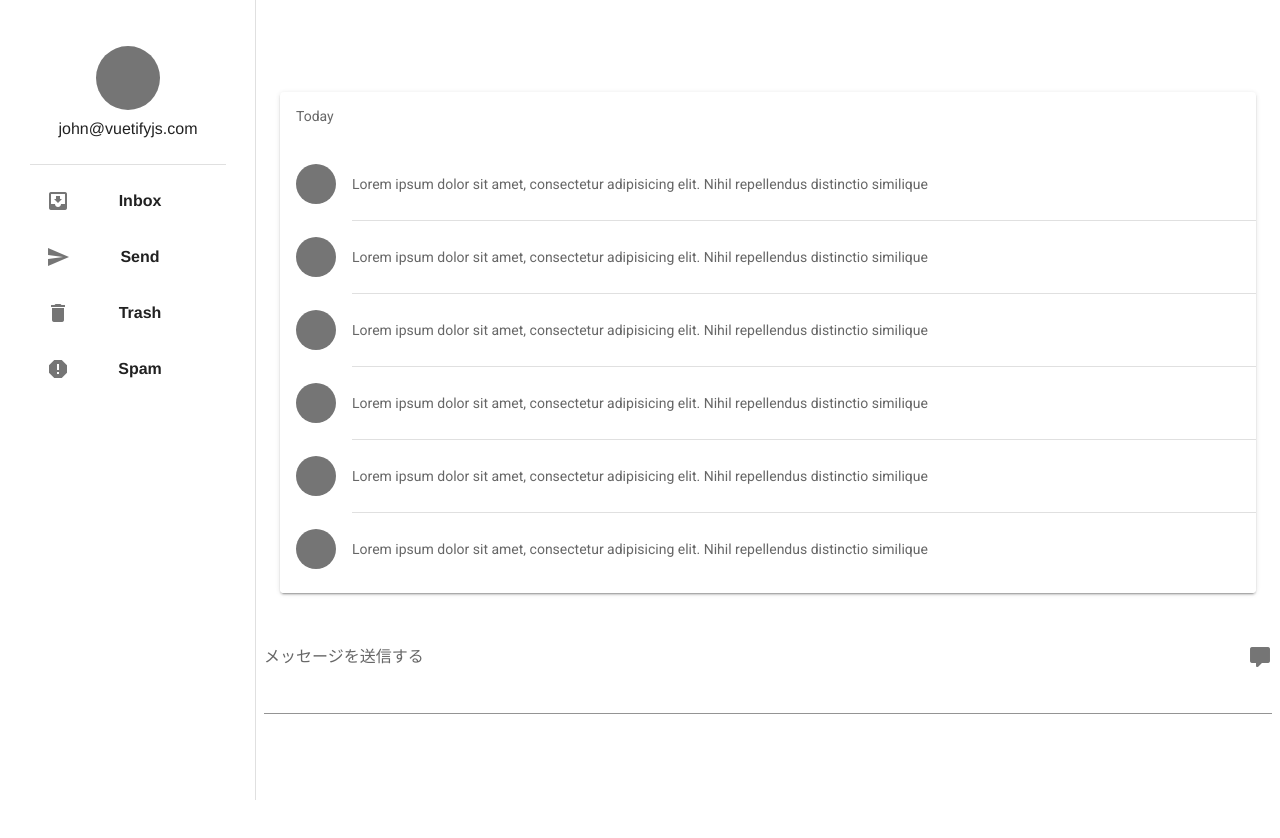
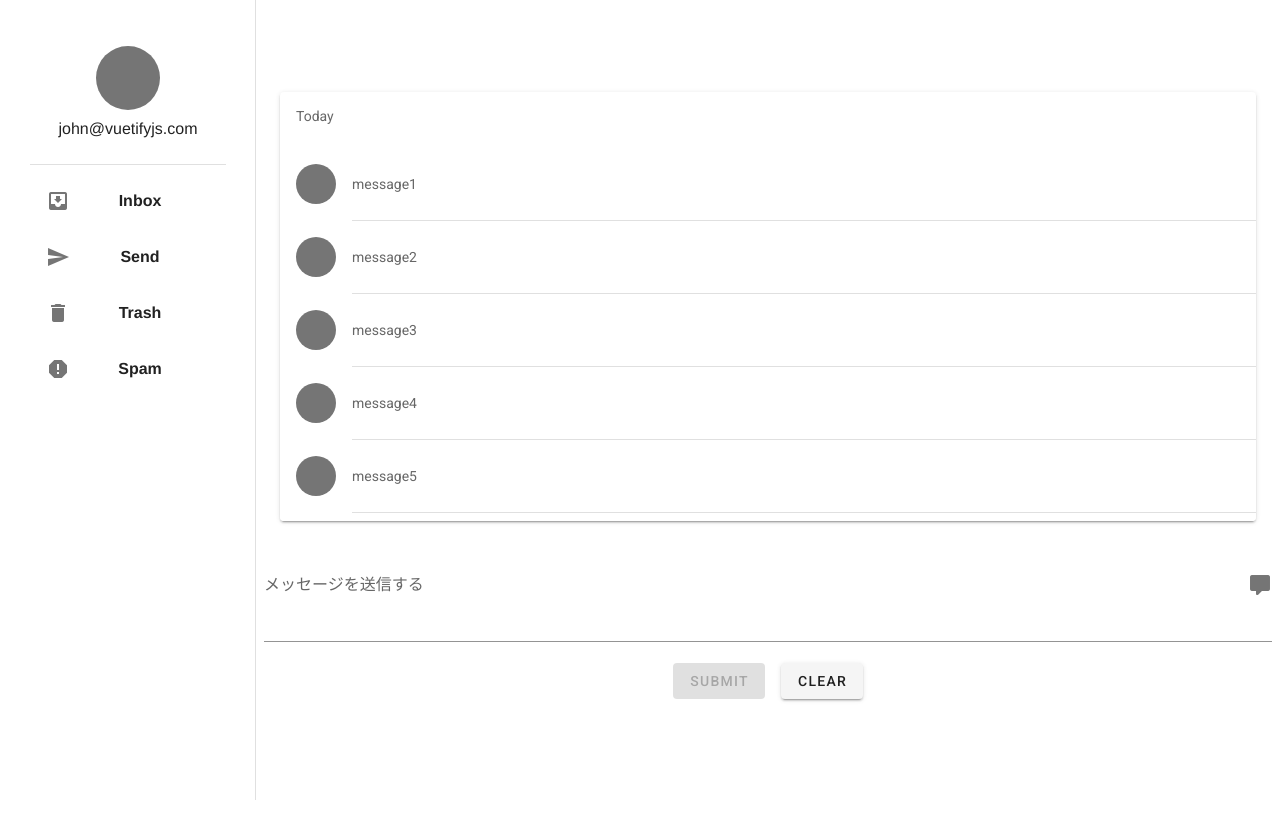
Before and after one commit to nsktky/chatapp, a Vue app: page /chat in a window 1280 px wide. Shown: the top 838 px of the page. Built offline with nearby package versions, Linux system fonts and the light colour scheme.

Commit message:
message送信実装

```diff
--- a/src/views/ChatBoard.vue
+++ b/src/views/ChatBoard.vue
@@ -16,26 +16,23 @@
                 <v-subheader>{{ card }}</v-subheader>
 
                 <v-list two-line>
-                  <template v-for="n in 6">
+                  <template v-for="(data, index) in messages">
                     <v-list-item
-
-                      :key="n"
+                      :key="index"
                     >
                       <v-list-item-avatar color="grey darken-1">
                       </v-list-item-avatar>
 
                       <v-list-item-content>
-                        <!-- <v-list-item-title>Message {{ n }}</v-list-item-title> -->
-
                         <v-list-item-subtitle class="message">
-                          Lorem ipsum dolor sit amet, consectetur adipisicing elit. Nihil repellendus distinctio similique
+                            {{ data.message }}
                         </v-list-item-subtitle>
                       </v-list-item-content>
                     </v-list-item>
 
                     <v-divider
-                      v-if="n !== 6"
-                      :key="`divider-${n}`"
+                      v-if="index !== 6"
+                      :key="`divider-${index}`"
                       inset
                     ></v-divider>
                   </template>
@@ -46,6 +43,7 @@
         </v-container>
 
         <v-textarea
+          v-model="body"
           append-icon="mdi-comment"
           class="mx-2"
           label="メッセージを送信する"
@@ -53,6 +51,16 @@
           auto-grow
         >
         </v-textarea>
+        <v-btn
+        class="mr-4"
+        type="submit"
+        :disabled="invalid"
+        @click="submit"
+        >submit
+        </v-btn>
+        <v-btn @click="clear"
+        >clear
+        </v-btn>
       </v-main>
     </v-app>
   </template>
@@ -64,6 +72,14 @@
         console.log('user_id', this.user_id);
       },
       data: () => ({
+        messages: [
+            {message: 'message1'},
+            {message: 'message2'},
+            {message: 'message3'},
+            {message: 'message4'},
+            {message: 'message5'},
+        ],
+        body: '',
         user_id: '',
         cards: ['Today'],
         drawer: null,
@@ -74,6 +90,24 @@
           ['mdi-alert-octagon', 'Spam'],
         ],
       }),
+      computed: {
+        invalid() {
+            console.log('invalid', this.body)
+            if(!this.body) {
+                return true;
+            }
+            return false;
+        }
+      },
+      methods: {
+        clear() {
+            this.body = ""
+        },
+        submit() {
+            this.messages.unshift({message: this.body});
+            this.body = "";
+        },
+      }
     }
   </script>
 
```
